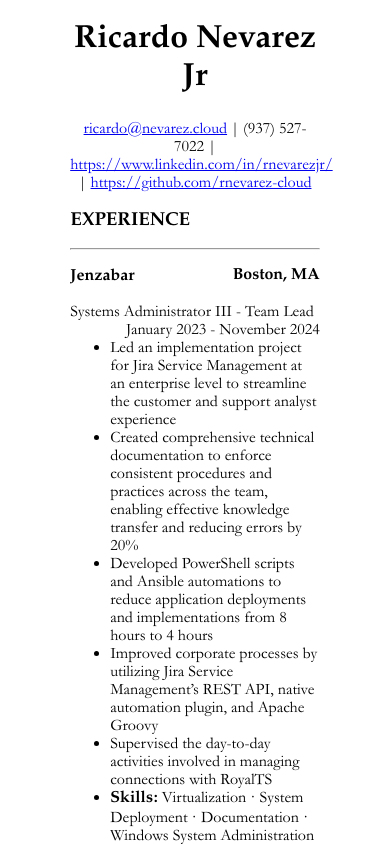
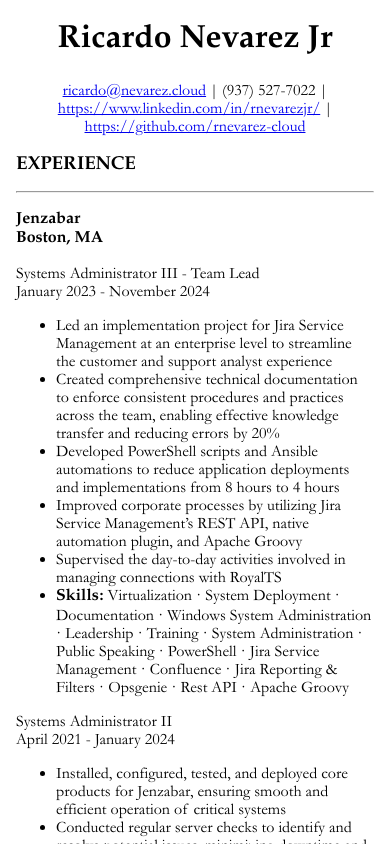
Before and after one commit to rnevarez-cloud/resume-nevarez-cloud, a React (Create React App) app: page / in a window 390 px wide. Shown: the top 844 px of the page. Built offline with nearby package versions, Linux system fonts and the light colour scheme; no server answers.

Commit message:
Updated CSS to make site render better on mobile

```diff
--- a/src/index.css
+++ b/src/index.css
@@ -7,15 +7,28 @@
     text-align: center;
 }
 
-.left-right-align span {
-    display:block;
-    float:right;
-    margin-left:10px;
-    text-align:left;
+@media only screen and (min-width: 40em) {
+    .left-right-align span {
+        display:block;
+        float:right;
+        margin-left:10px;
+        text-align:left;
+    }
+}
+
+@media only screen and (max-width: 40em) {
+    span {
+        display: block;
+    }
+}
+
+@media only screen and (min-width: 63em) {
+    body {
+        margin: 0 20% 0 20%;
+    }
 }
 
 body {
-    margin: 0 10% 0 10%;
     font-family: 'Garamond';
 }
 
```
